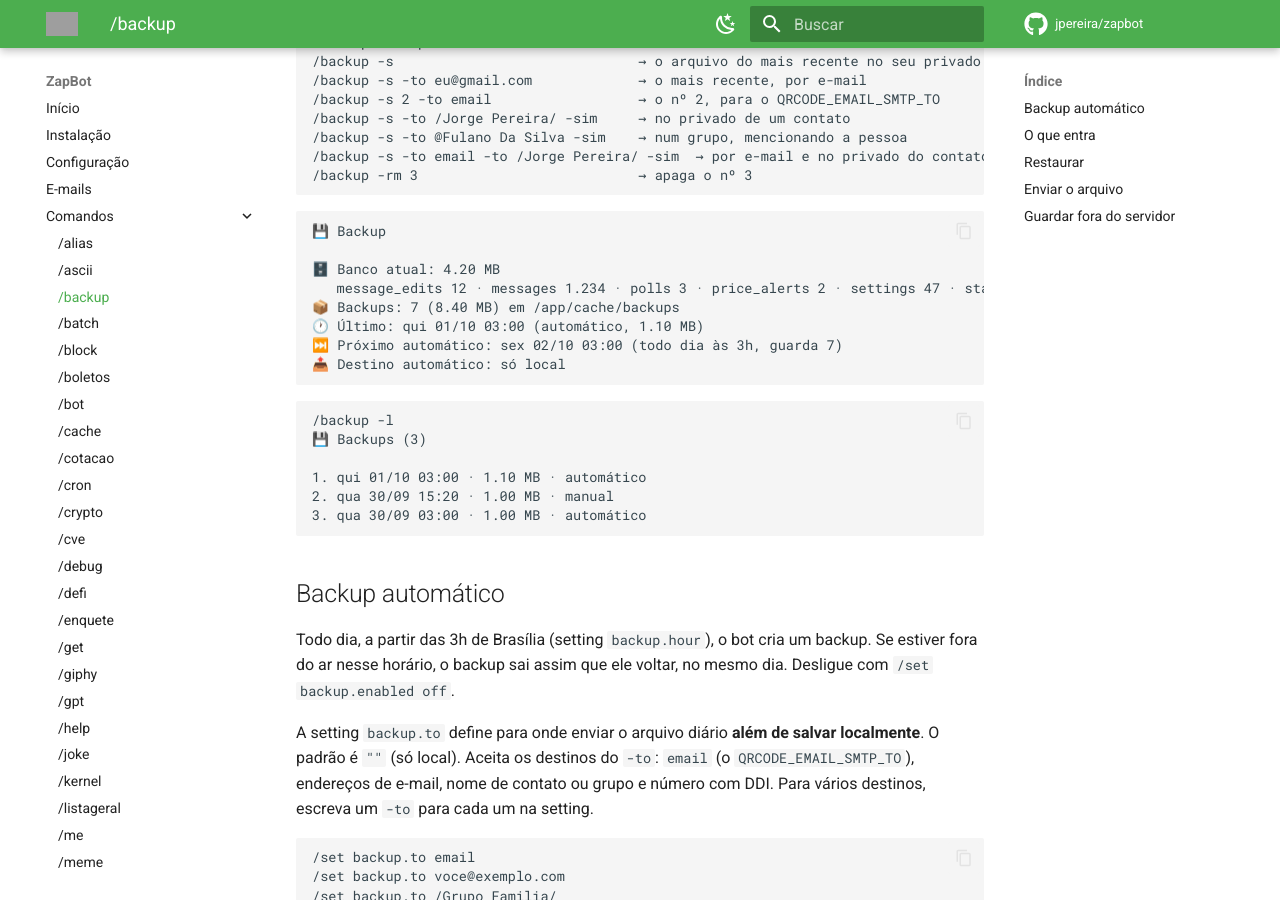
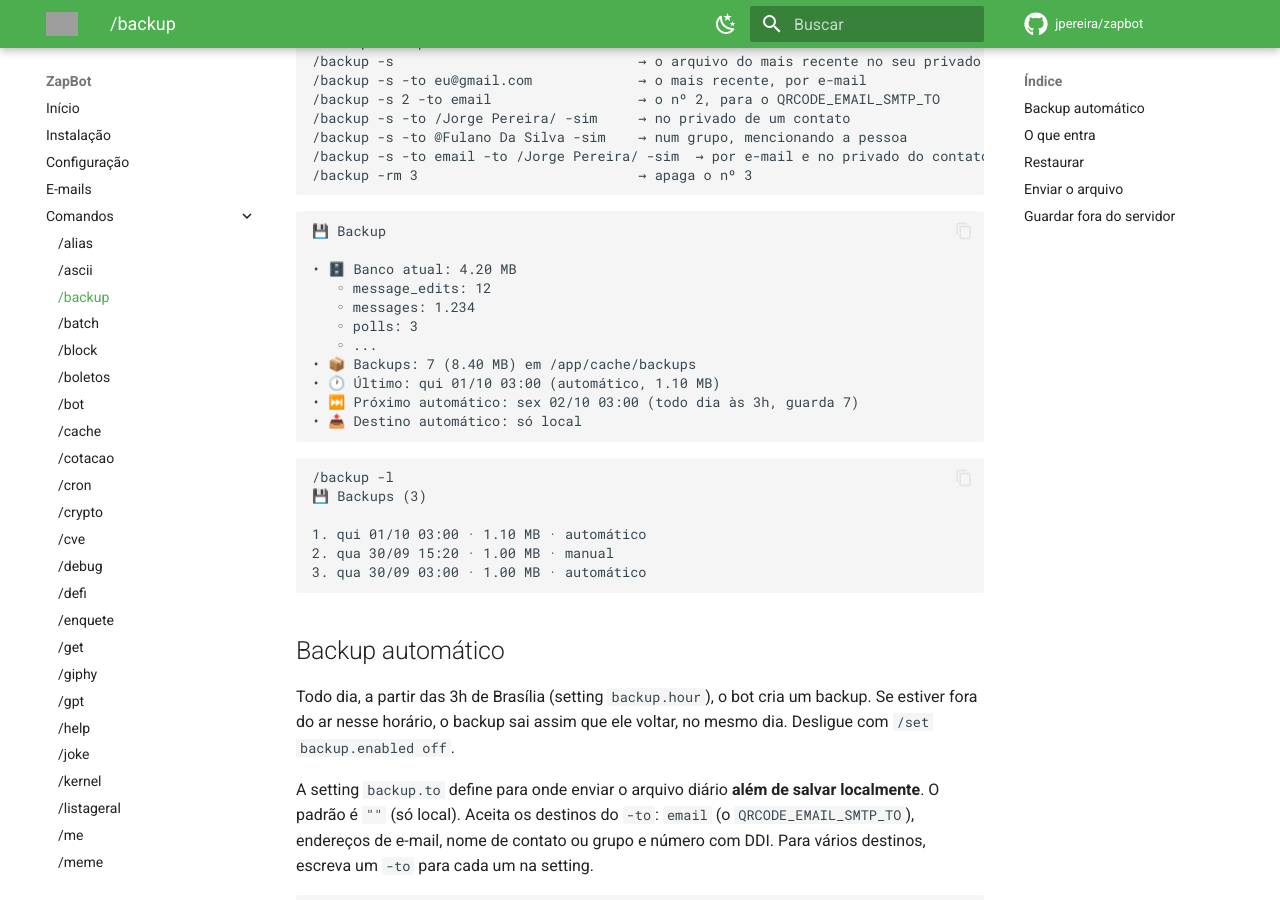
Before and after one commit to jpereira/zapbot, an MkDocs documentation site: the page built from docs/commands/backup.md, in a window 1280 px wide and 900 px high, scrolled down 1063 px. Built offline with MkDocs 1.6.1 and Material for MkDocs 9.7.7, drawn with Linux system fonts in a browser that asks for light colours; comment, search, counter and statistics services are not loaded; grey boxes are pictures that could not be loaded.

Commit message:
Organize /backup with bullets and one-line tips
- status with one bullet per item and the database entries in sub-bullets
- footer tips one per line under "💡 Dicas"

````diff
--- a/docs/commands/backup.md
+++ b/docs/commands/backup.md
@@ -36,12 +36,15 @@ Remover contatos ou reduzir o histórico local não altera os backups já existe
 ```text
 💾 Backup
 
-🗄️ Banco atual: 4.20 MB
-   message_edits 12 · messages 1.234 · polls 3 · price_alerts 2 · settings 47 · stats 980 · ...
-📦 Backups: 7 (8.40 MB) em /app/cache/backups
-🕐 Último: qui 01/10 03:00 (automático, 1.10 MB)
-⏭️ Próximo automático: sex 02/10 03:00 (todo dia às 3h, guarda 7)
-📤 Destino automático: só local
+• 🗄️ Banco atual: 4.20 MB
+   ◦ message_edits: 12
+   ◦ messages: 1.234
+   ◦ polls: 3
+   ◦ ...
+• 📦 Backups: 7 (8.40 MB) em /app/cache/backups
+• 🕐 Último: qui 01/10 03:00 (automático, 1.10 MB)
+• ⏭️ Próximo automático: sex 02/10 03:00 (todo dia às 3h, guarda 7)
+• 📤 Destino automático: só local
 ```
 
 ```text
````
Also changed, not shown: 2 other files.
